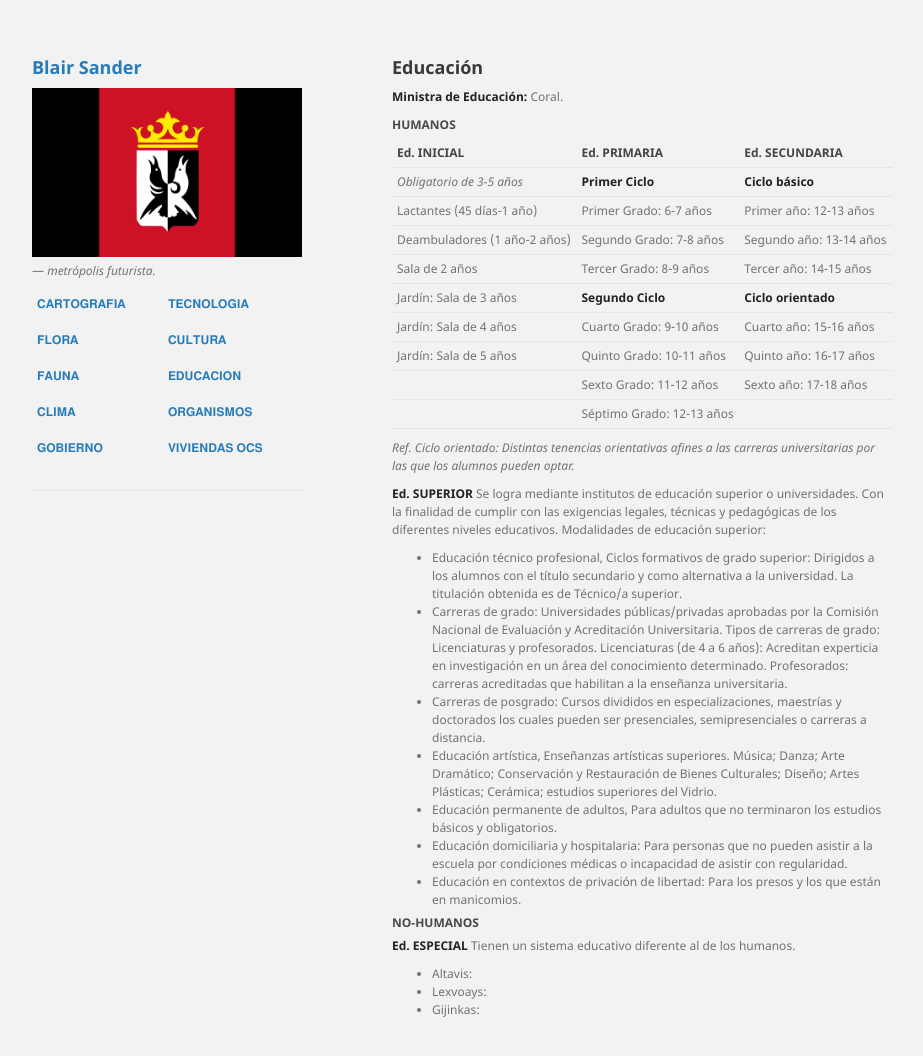
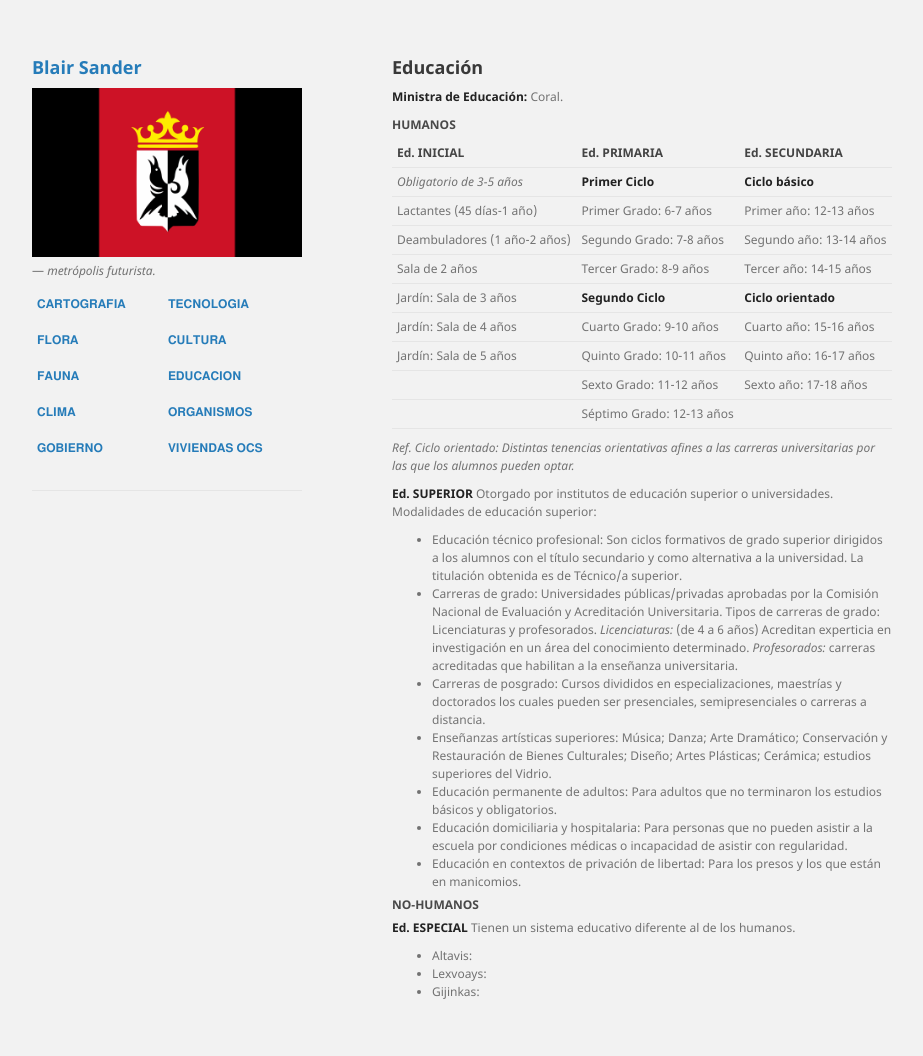
Before and after one commit to BlairSander/ciudad, a Jekyll site: the page built from educacion.md, in a window 1280 px wide and 1074 px high. Shown: the top 1056 px of the window, without its empty margins (178-1101 px from the left). Built offline with Jekyll 4.4.1, drawn with Linux system fonts in a browser that asks for light colours.

Commit message:
educacion.md

```diff
--- a/educacion.md
+++ b/educacion.md
@@ -22,12 +22,12 @@ layout: default
 
 *Ref. Ciclo orientado: Distintas tenencias orientativas afines a las carreras universitarias por las que los alumnos pueden optar.*
 
-**Ed. SUPERIOR** Se logra mediante institutos de educación superior o universidades.  Con la finalidad de cumplir con las exigencias legales, técnicas y pedagógicas de los diferentes niveles educativos. Modalidades de educación superior:
-* Educación técnico profesional, Ciclos formativos de grado superior: Dirigidos a los alumnos con el título secundario y como alternativa a la universidad. La titulación obtenida es de Técnico/a superior.
-* Carreras de grado: Universidades públicas/privadas aprobadas por la Comisión Nacional de Evaluación y Acreditación Universitaria. Tipos de carreras de grado: Licenciaturas y profesorados. Licenciaturas (de 4 a 6 años): Acreditan experticia en investigación en un área del conocimiento determinado. Profesorados: carreras acreditadas que habilitan a la enseñanza universitaria.
+**Ed. SUPERIOR** Otorgado por institutos de educación superior o universidades. Modalidades de educación superior:
+* Educación técnico profesional: Son ciclos formativos de grado superior dirigidos a los alumnos con el título secundario y como alternativa a la universidad. La titulación obtenida es de Técnico/a superior.
+* Carreras de grado: Universidades públicas/privadas aprobadas por la Comisión Nacional de Evaluación y Acreditación Universitaria. Tipos de carreras de grado: Licenciaturas y profesorados. *Licenciaturas:* (de 4 a 6 años) Acreditan experticia en investigación en un área del conocimiento determinado. *Profesorados:* carreras acreditadas que habilitan a la enseñanza universitaria.
 * Carreras de posgrado: Cursos divididos en especializaciones, maestrías y doctorados los cuales pueden ser presenciales, semipresenciales o carreras a distancia.
-* Educación artística,  Enseñanzas artísticas superiores. Música; Danza; Arte Dramático; Conservación y Restauración de Bienes Culturales; Diseño; Artes Plásticas; Cerámica; estudios superiores del Vidrio.
-* Educación permanente de adultos, Para adultos que no terminaron los estudios básicos y obligatorios.
+* Enseñanzas artísticas superiores: Música; Danza; Arte Dramático; Conservación y Restauración de Bienes Culturales; Diseño; Artes Plásticas; Cerámica; estudios superiores del Vidrio.
+* Educación permanente de adultos: Para adultos que no terminaron los estudios básicos y obligatorios.
 * Educación domiciliaria y hospitalaria: Para personas que no pueden asistir a la escuela por condiciones médicas o incapacidad de asistir con regularidad.
 * Educación en contextos de privación de libertad: Para los presos y los que están en manicomios.
 
```
